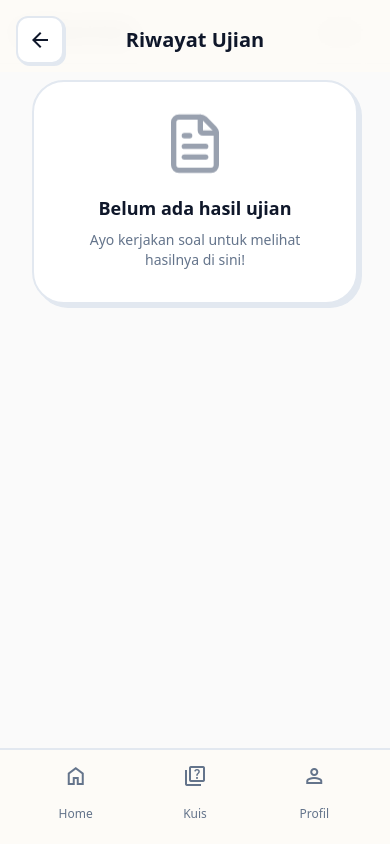
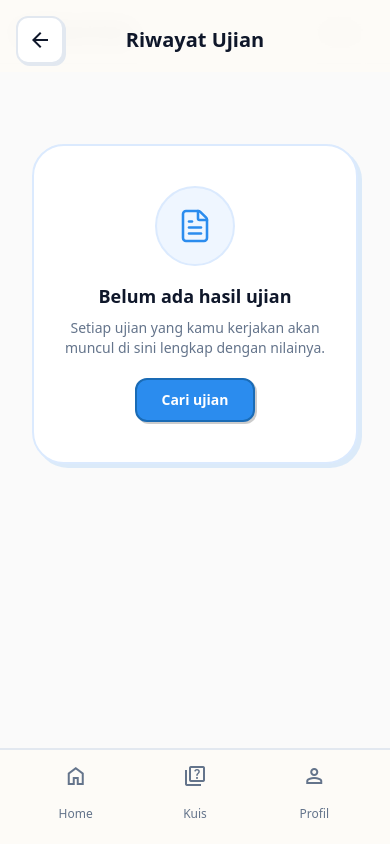
Before and after one commit to TheFahmi/ujian-anak-app, a Next.js app in the folder frontend-v2/: page /dashboard/siswa/history in a window 390 px wide. Built offline with nearby package versions, Linux system fonts and the light colour scheme.

Commit message:
fix: margin top konten siswa mobile - pt-20 md:pt-0 di 7 halaman (dashboard, quizzes, scores, history, rewards, settings, profile)

```diff
--- a/frontend-v2/src/app/dashboard/siswa/history/page.tsx
+++ b/frontend-v2/src/app/dashboard/siswa/history/page.tsx
@@ -113,8 +113,10 @@ export default function ExamHistoryPage() {
     if (loading) {
         return (
             <>
-                <TopAppBar title="Riwayat Ujian" variant="simple" showBack />
-                <div className="flex flex-col gap-4 p-4">
+                <div className="md:hidden">
+                    <TopAppBar title="Riwayat Ujian" variant="simple" showBack />
+                </div>
+                <div className="flex flex-col gap-4 p-4 pt-20 md:pt-0">
                     {[1, 2, 3, 4].map((i) => (
                         <div key={i} className="bg-white rounded-3xl p-4 border-2 border-[#e2e8f0] shadow-[4px_4px_0px_#e2e8f0]">
                             <div className="h-4 bg-gray-200 rounded-lg animate-skeleton mb-3 w-2/3"></div>
@@ -129,14 +131,27 @@ export default function ExamHistoryPage() {
 
     return (
         <>
-            <TopAppBar title="Riwayat Ujian" variant="simple" showBack />
+            <div className="md:hidden">
+                <TopAppBar title="Riwayat Ujian" variant="simple" showBack />
+            </div>
 
-            <div className="flex flex-col gap-4 p-4">
+            <div className="flex flex-col gap-4 p-4 pt-20 md:pt-0">
                 {results.length === 0 ? (
-                    <div className="bg-white rounded-[2rem] p-8 text-center border-2 border-[#e2e8f0] shadow-[4px_4px_0px_#e2e8f0]">
-                        <div className="mb-4 animate-bounce flex justify-center"><FileText className="w-16 h-16 text-gray-400" /></div>
-                        <p className="text-[#0f172a] text-lg font-bold mb-2 font-[var(--font-fredoka)]">Belum ada hasil ujian</p>
-                        <p className="text-[#64748b] text-sm">Ayo kerjakan soal untuk melihat hasilnya di sini!</p>
+                    <div className="bg-white rounded-[2rem] px-6 py-10 flex flex-col items-center text-center border-2 border-[#dbeafe] shadow-[4px_4px_0px_rgba(43,140,238,0.15)]">
+                        <div className="w-20 h-20 rounded-full bg-[#eff6ff] border-2 border-[#dbeafe] flex items-center justify-center mb-4">
+                            <FileText className="w-9 h-9 text-[#2b8cee]" strokeWidth={1.7} />
+                        </div>
+                        <p className="text-[#0f172a] text-lg font-bold m-0 mb-2 font-[var(--font-fredoka)]">Belum ada hasil ujian</p>
+                        <p className="text-[#64748b] text-sm m-0 mb-5 max-w-[17rem]">
+                            Setiap ujian yang kamu kerjakan akan muncul di sini lengkap dengan nilainya.
+                        </p>
+                        <button
+                            type="button"
+                            onClick={() => router.push("/dashboard/siswa/quizzes")}
+                            className="px-6 py-2.5 rounded-xl text-sm font-bold border-2 bg-[#2b8cee] border-[#1a6bb5] text-white cursor-pointer shadow-[2px_2px_0px_rgba(0,0,0,0.2)] active:translate-y-0.5 active:shadow-none transition-all duration-200"
+                        >
+                            Cari ujian
+                        </button>
                     </div>
                 ) : (
                     results.map((result, index) => (
--- a/frontend-v2/src/app/dashboard/siswa/page.tsx
+++ b/frontend-v2/src/app/dashboard/siswa/page.tsx
@@ -146,7 +146,7 @@ export default function StudentDashboardPage() {
             </div>
 
             {/* Section: Belajar Adaptif */}
-            <div className="px-6 mt-2 mb-6">
+            <div className="px-6 pt-20 md:pt-0 mt-2 mb-6">
                 <button
                     onClick={() => router.push('/dashboard/siswa/adaptif')}
                     className="w-full bg-gradient-to-r from-[#6c5ce7] to-[#a29bfe] text-white rounded-3xl p-5 text-left shadow-lg transition-all active:scale-[0.98]"
--- a/frontend-v2/src/app/dashboard/siswa/profile/page.tsx
+++ b/frontend-v2/src/app/dashboard/siswa/profile/page.tsx
@@ -55,7 +55,7 @@ export default function ProfilPage() {
                     <div className="w-24 h-6 bg-gray-200 rounded-lg animate-pulse"></div>
                     <div className="w-12 h-12"></div>
                 </div>
-                <div className="p-4 pt-6">
+                <div className="p-4 pt-20 md:pt-0">
                     <div className="flex w-full flex-col gap-6 items-center">
                         <div className="w-32 h-32 rounded-full bg-gray-200 border-4 border-gray-300 animate-pulse"></div>
                         <div className="w-40 h-8 bg-gray-200 rounded-lg animate-pulse"></div>
@@ -83,7 +83,7 @@ export default function ProfilPage() {
             </div>
 
             {/* ProfileHeader */}
-            <div className="p-4 pt-6">
+            <div className="p-4 pt-20 md:pt-0">
                 <div className="flex w-full flex-col gap-6 items-center">
                     <div className="flex gap-4 flex-col items-center relative">
                         <div className="absolute -top-6 -right-6 animate-bounce delay-700"><Sparkles className="w-10 h-10 text-yellow-400" /></div>
--- a/frontend-v2/src/app/dashboard/siswa/rewards/page.tsx
+++ b/frontend-v2/src/app/dashboard/siswa/rewards/page.tsx
@@ -80,9 +80,11 @@ export default function RewardsPage() {
 
     return (
         <>
-            <TopAppBar title="Hadiah & Toko" showBack />
+            <div className="md:hidden">
+                <TopAppBar title="Hadiah & Toko" showBack />
+            </div>
 
-            <div className="max-w-md mx-auto">
+            <div className="max-w-md mx-auto pt-20 md:pt-0">
                 <CoinsHeader coins={coins} />
 
                 {/* Tabs */}
--- a/frontend-v2/src/app/dashboard/siswa/scores/page.tsx
+++ b/frontend-v2/src/app/dashboard/siswa/scores/page.tsx
@@ -35,9 +35,11 @@ export default function ScoreReportPage() {
 
     return (
         <>
-            <TopAppBar title="Laporanku" showBack />
+            <div className="md:hidden">
+                <TopAppBar title="Laporanku" showBack />
+            </div>
 
-            <div className="px-6 max-w-md mx-auto">
+            <div className="px-6 pt-20 md:pt-0 max-w-md mx-auto">
                 {/* Summary Cards */}
                 <div className="grid grid-cols-2 gap-4 mb-8">
                     <div className="bg-white p-4 rounded-[2rem] border-2 border-[#e2e8f0] shadow-[4px_4px_0px_#e2e8f0]">
--- a/frontend-v2/src/app/dashboard/siswa/settings/page.tsx
+++ b/frontend-v2/src/app/dashboard/siswa/settings/page.tsx
@@ -117,7 +117,7 @@ export default function SettingsPage() {
       />
       </div>
 
-      <div className="px-6 max-w-md mx-auto">
+      <div className="px-6 pt-20 md:pt-0 max-w-md mx-auto">
         {/* Profile Header */}
         <div className="flex flex-col items-center gap-6 mb-8">
           <div className="relative">
```
Also changed, not shown: frontend-v2/src/app/dashboard/siswa/quizzes/page.tsx (+34 -9 lines).
